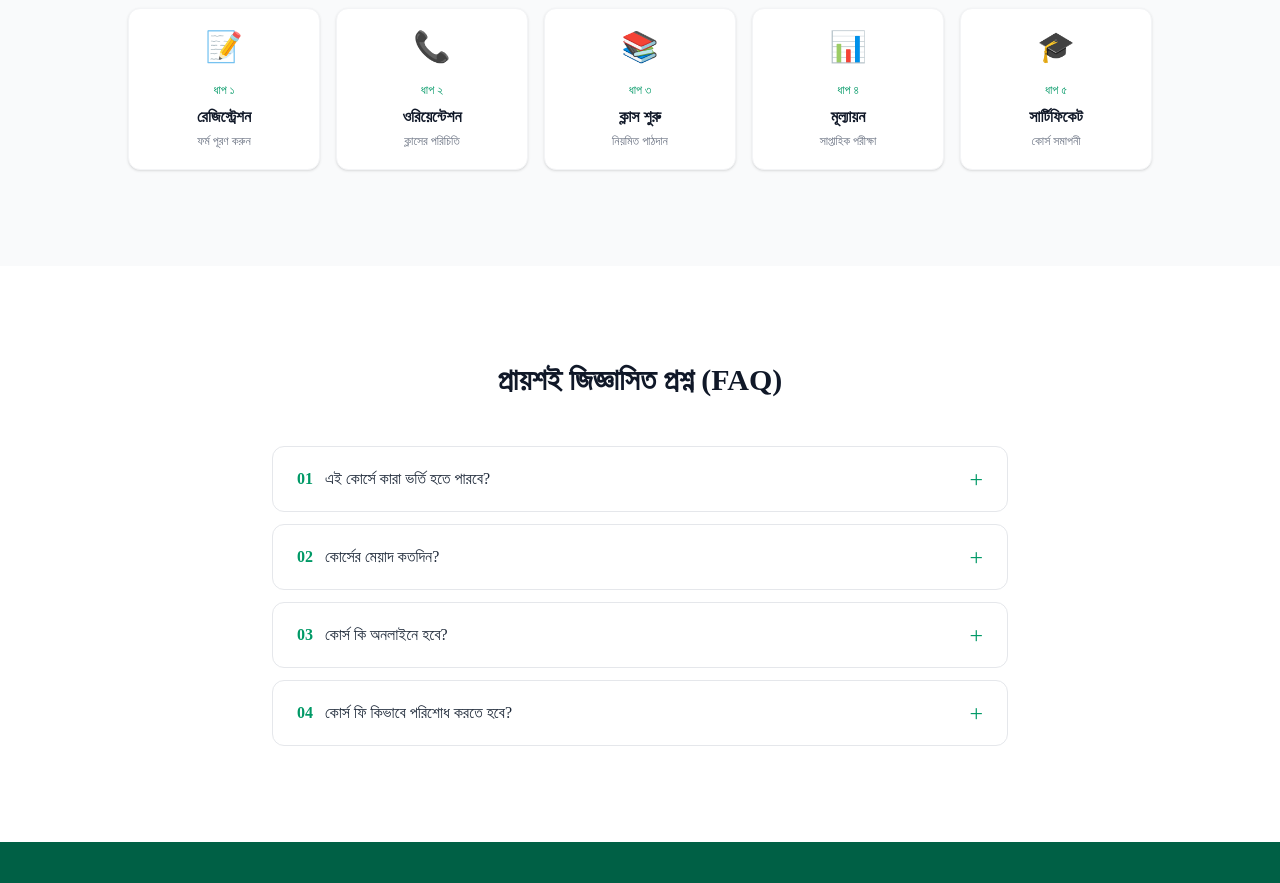
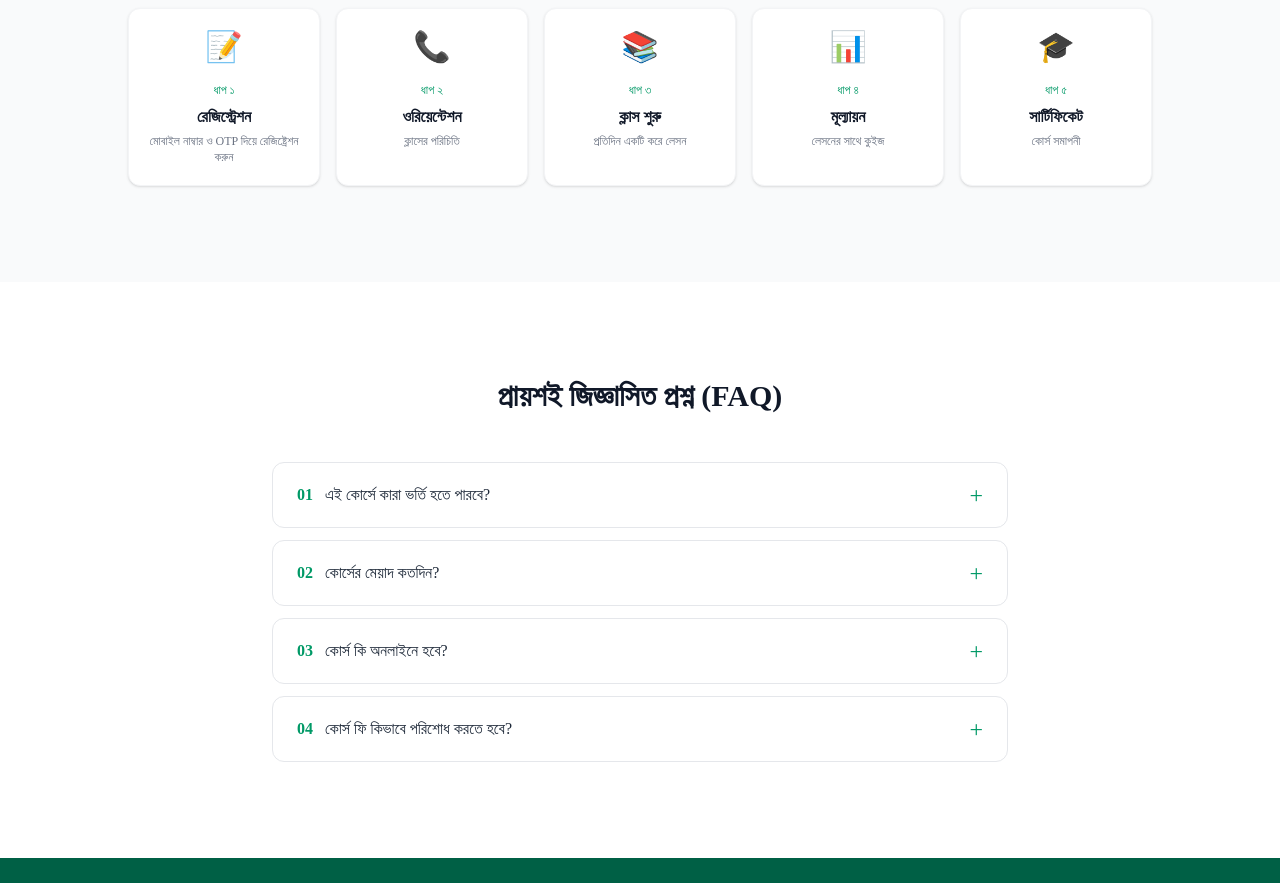
Before and after one commit to kawsar19/quran-learning, a Next.js app: page / in a window 1280 px wide. Shown: the part 2100-2983 px from the top of the page. Built offline with nearby package versions, Linux system fonts and the light colour scheme; a web font is replaced by a local one.

Commit message:
update page.tsx

```diff
--- a/app/page.tsx
+++ b/app/page.tsx
@@ -230,7 +230,7 @@ export default function HomePage() {
                 icon: "📝",
                 step: "ধাপ ১",
                 title: "রেজিস্ট্রেশন",
-                desc: "ফর্ম পূরণ করুন",
+                desc: "মোবাইল নাম্বার ও OTP দিয়ে রেজিষ্ট্রেশন করুন",
               },
               {
                 icon: "📞",
@@ -242,13 +242,13 @@ export default function HomePage() {
                 icon: "📚",
                 step: "ধাপ ৩",
                 title: "ক্লাস শুরু",
-                desc: "নিয়মিত পাঠদান",
+                desc: "প্রতিদিন একটি করে লেসন",
               },
               {
                 icon: "📊",
                 step: "ধাপ ৪",
                 title: "মূল্যায়ন",
-                desc: "সাপ্তাহিক পরীক্ষা",
+                desc: "লেসনের সাথে কুইজ",
               },
               {
                 icon: "🎓",
```
